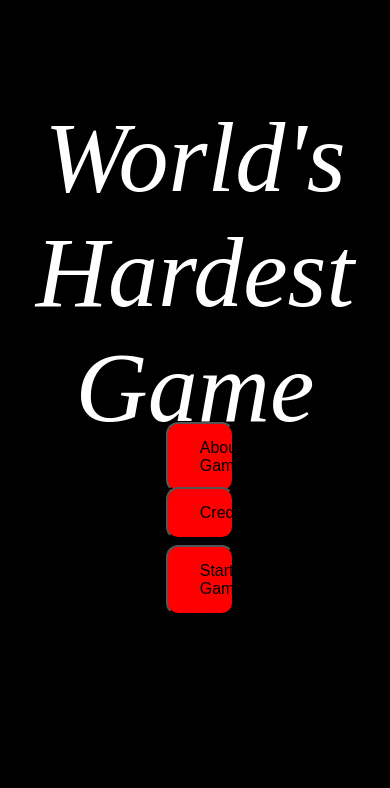
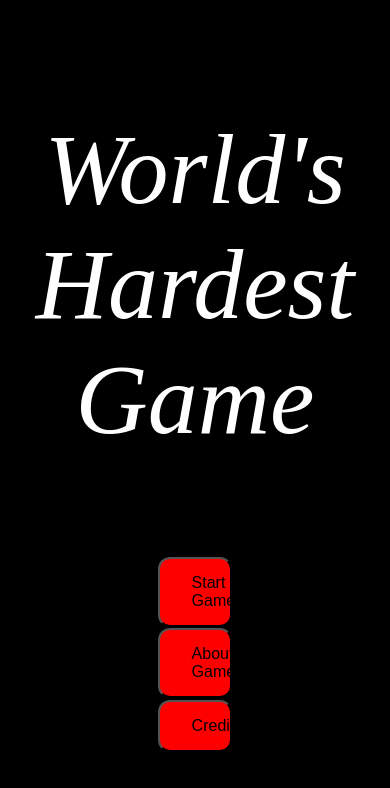
Before and after one commit to Ohybacokurek/Rocnikova_Prace, a plain HTML site: page index.html in a window 390 px wide. Drawn offline with Linux system fonts and the light colour scheme.

Commit message:
Responsivita

```diff
--- a/index.html
+++ b/index.html
@@ -1,5 +1,6 @@
 <!DOCTYPE html>
 <html lang="en">
+
 <head>
     <meta charset="UTF-8">
     <meta http-equiv="X-UA-Compatible" content="IE=edge">
@@ -7,9 +8,10 @@
     <link rel="stylesheet" href="res/css/style.css">
     <title>Document</title>
 </head>
+
 <body>
-    <div>
     <div class="wrapper" id="wrapper">
+        <div class="topBanner">
             <div id="goBack" class="goBack" style="display: none">
                 <a>Go Back</a>
             </div>
@@ -21,11 +23,20 @@
 
             </div>
         </div>
-        <div id="startMenu" style="display: inline">
-        <p class="menuText" >World's Hardest Game</p>
+        <p class="menuText" id="menuText">World's Hardest Game</p>
+        <div id="startMenu" class="startMenu">
+
+           <div class="button-cont">
             <button class="btn1" id="firstButton" >Start Game</button>
+            </div>
+            <div class="button-cont">
             <button class="btn2" id="secondButton" >About Game</button>
+            </div>
+            <div class="button-cont">
             <button class="btn3" id="thirdButton" >Credits</button>
+            </div>
+            </div>
+
     </div>
     <div style="text-align: center">
         <canvas id="canvas" style="display: none"></canvas>
@@ -45,9 +56,6 @@
             <h1>Game Over</h1>
             <p>Gratuluji vám, v tuhle chvíli hra nemá více levelů a tím pádem jste ji dohrál.&#128079;</p>
         </div>
-
-
-    </div>
 </body>
 <script src="res/js/main.js" type="module"></script>
 
--- a/res/css/style.css
+++ b/res/css/style.css
@@ -9,18 +9,24 @@ html, body {
   font-style: italic;
 }
 
+.startMenu {
+  width: 20%;
+  height: auto;
+  margin-right: auto;
+  margin-left: auto;
+  margin-top: 5%;
+}
+
 .btn1 {
   background-color: red;
   color:black;
   padding: 15px 32px;
   text-align: center;
-  display: inline-block;
   font-size: 16px;
-  width: 15%;
-  position:absolute;
-  left:42.5%;
+  width: 100%;
   cursor: pointer;
   border-radius: 12px;
+  height: 100%;
 }
 
 
@@ -34,14 +40,11 @@ button:hover {
   color: black;
   padding: 15px 32px;
   text-align: center;
-  display: inline-block;
   font-size: 16px;
-  width: 15%;
-  position:absolute;
-  top: 50%;
-  left:42.5%;
+  width: 100%;
   cursor: pointer;
   border-radius: 12px;
+  height: 100%;
 }
 
 
@@ -50,14 +53,11 @@ button:hover {
   color: black;
   padding: 15px 32px;
   text-align: center;
-  display: inline-block;
   font-size: 16px;
-  width: 15%;
-  position:absolute;
-  top: 57.75%;
-  left:42.5%;
+  width: 100%;
   cursor: pointer;
   border-radius: 12px;
+  height: 100%;
 }
 
 canvas {
@@ -67,8 +67,6 @@ canvas {
 
 
 .goBack {
-  position:absolute;
-  margin-left: 1%;
   border-radius: 15px;
   width: 5%;
   text-align: center;
@@ -76,6 +74,7 @@ canvas {
   font-weight: bold;
   text-decoration: none;
   color: white;
+  margin-left: 2%;
 }
 
 .goBack:hover {
@@ -114,14 +113,14 @@ canvas {
 .deaths {
   float: right;
   color: white;
-  margin-top: -2%;
   margin-right: 3%;
   font-weight: bold;
   font-size: x-large;
 }
 
 .wrapper {
-  margin-top: 3%;
+  width: 100%;
+  height: auto;
 }
 
 .gameOver {
@@ -130,3 +129,16 @@ canvas {
   font-style: italic;
   font-size: 400%;
 }
+
+.topBanner {
+  width: 100%;
+  height: auto;
+  padding-top: 1%;
+  display: flex;
+  justify-content: space-between;
+}
+
+.button-cont {
+  width: 100%;
+  margin-bottom: 2%;
+}
--- a/res/js/main.js
+++ b/res/js/main.js
@@ -105,7 +105,7 @@ function update() {
         player.x = canvas.width - 23;
     } if (player.x <= 0) {
         player.x = 3;
-    } if (player.y >= canvas.height - 26) {
+    } if (player.y >= canvas.height - 23) {
         player.y = canvas.height - 23;
     } if (player.y <= 0) {
         player.y = 3;
@@ -204,6 +204,7 @@ firstButton.onclick = () => {
     showGameScreen()
     showLevels()
     showDeaths()
+    hidemenuText()
     levelEnemy = level1()
 }
 
@@ -213,6 +214,7 @@ secondButton.onclick = () => {
     hideStartScreen()
     showAboutText()
     showGoBack()
+    hidemenuText()
 }
 
 
@@ -221,6 +223,7 @@ thirdButton.onclick = () => {
     showCredits()
     showGoBack()
     hideStartScreen()
+    hidemenuText()
 }
 
 
@@ -233,6 +236,7 @@ goBack.onclick = () => {
     hideDeaths()
     hideGameOver()
     showStartScreen()
+    showmenuText()
     currentLevel = 1;
     levelText.innerHTML = "Level: " + currentLevel.toString()
     levelEnemy = [];
@@ -244,7 +248,7 @@ function hideStartScreen() {
 }
 
 function showStartScreen() {
-    startMenu.style.display = "inline";
+    startMenu.style.display = "";
 }
 
 function showGameScreen() {
@@ -309,6 +313,14 @@ function hideGameOver() {
     gameOver.style.display = "none";
 }
 
+function hidemenuText(){
+    menuText.style.display = "none";
+}
+
+function showmenuText(){
+    menuText.style.display = "";
+}
+
 addEventListener("keydown", function (e) {
     if (e.code == "KeyD") xr = 3;
     if (e.code == "KeyA") xl = -3;
```
Lines whose indentation alone changed are shown as unchanged.
